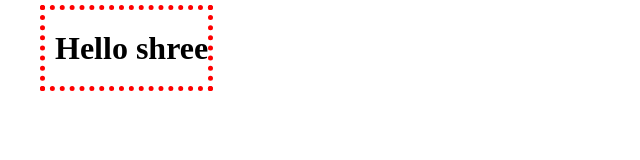
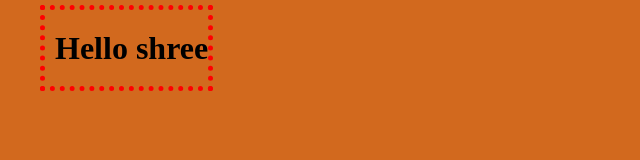
Before and after one commit to Gowri0016/mern-css, a plain HTML site: page index.html in a window 1280 px wide. Shown: the whole page, without its empty margins (0-640 px from the left). Drawn offline with Linux system fonts and the light colour scheme.

Commit message:
Update index.html

```diff
--- a/index.html
+++ b/index.html
@@ -3,7 +3,7 @@
         <meta charset="utf-8">
         <style>
             body{
-                background-colour: chocolate;
+                background-color: chocolate;
                 margin: 30px;
             }
             h1{
```
